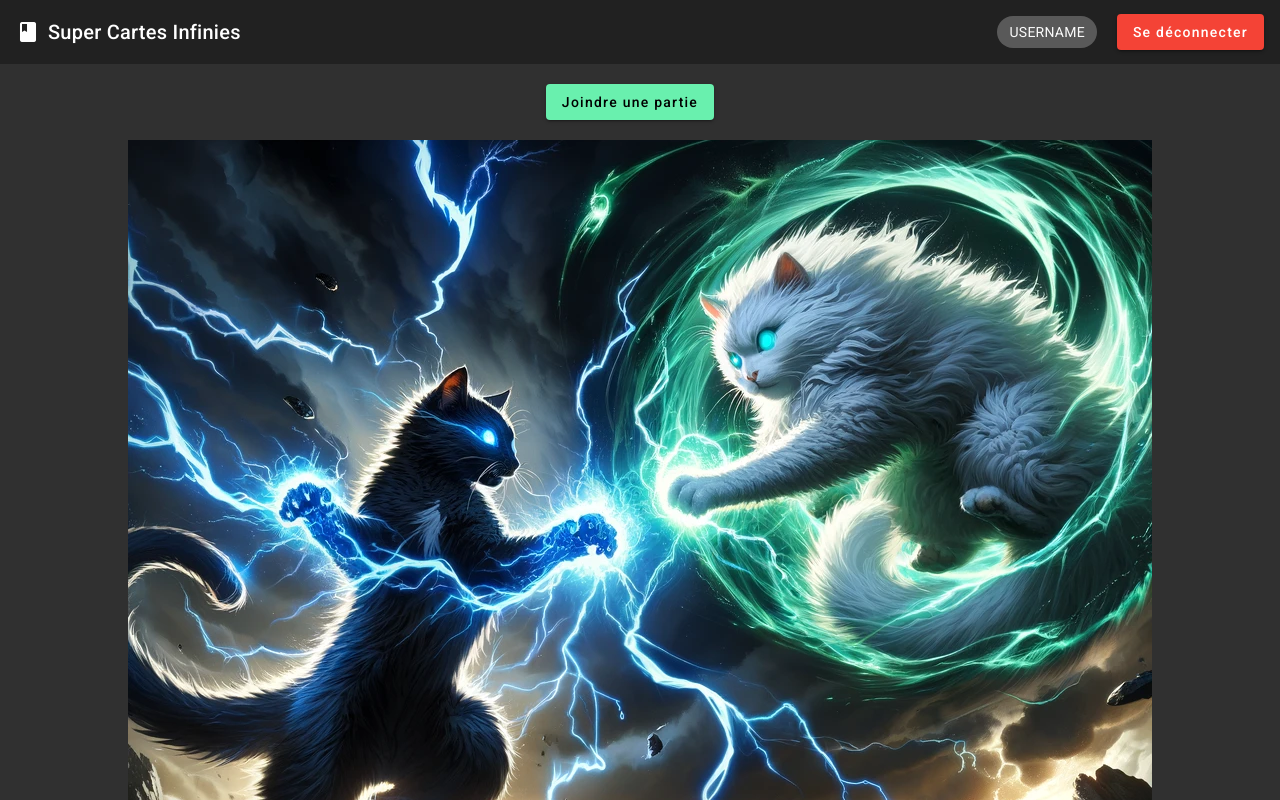
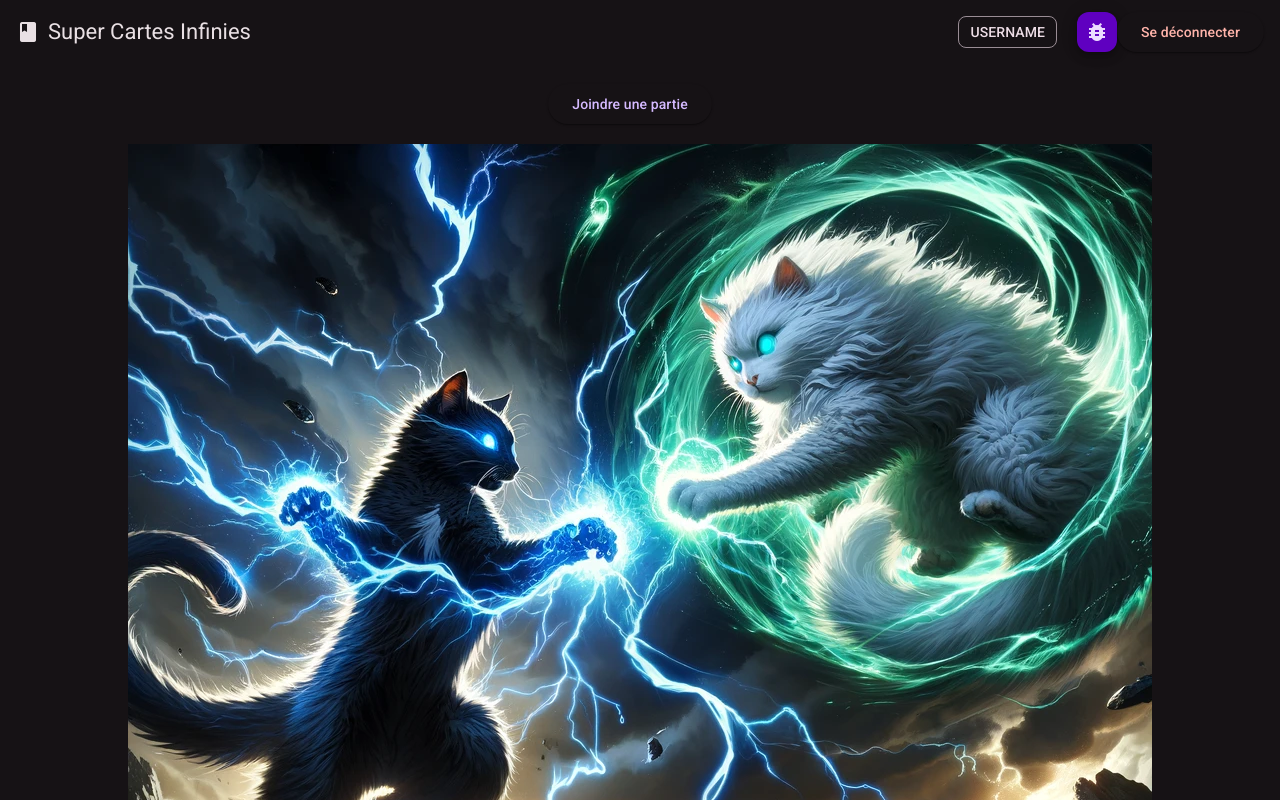
Before and after one commit to CEM-420-5W5/ngsci-depart, an Angular app: page / in a window 1280 px wide. Shown: the top 800 px of the page. Built offline with nearby package versions, Linux system fonts and the light colour scheme.

Commit message:
Event-debugger complet

```diff
--- a/angular.json
+++ b/angular.json
@@ -25,7 +25,7 @@
               "src/assets"
             ],
             "styles": [
-              "@angular/material/prebuilt-themes/purple-green.css",
+              "@angular/material/prebuilt-themes/magenta-violet.css",
               "src/styles.css"
             ],
             "scripts": [],
--- a/src/app/app.component.html
+++ b/src/app/app.component.html
@@ -1,5 +1,5 @@
 @if (matchService.match == null) {
-  <mat-toolbar style="display: flex;" >
+<mat-toolbar style="display: flex;">
   <mat-icon style="margin-right: 8px" routerLink="/">class</mat-icon>
   <a routerLink="/"><span>Super Cartes Infinies</span></a>
   <span style="flex: 1 1 auto;"></span>
@@ -8,6 +8,7 @@
     {{getUsername()}}
   </mat-chip>
   }
+  <a routerLink="event-debugger" mat-mini-fab color="accent"><mat-icon>bug_report</mat-icon></a>
   @if (isLogged()) {
   <button mat-raised-button color="warn" (click)="logout()">Se déconnecter</button>
   }
--- a/src/app/app.component.ts
+++ b/src/app/app.component.ts
@@ -1,6 +1,6 @@
 import { Component } from '@angular/core';
 import { MatchService } from './services/match.service';
-import { Router, RouterOutlet } from '@angular/router';
+import { Router, RouterOutlet, RouterLink } from '@angular/router';
 
 import { MatToolbarModule } from '@angular/material/toolbar';
 import { MatIconModule } from '@angular/material/icon';
@@ -17,13 +17,14 @@ import { MatButtonModule } from '@angular/material/button';
     MatIconModule,
     MatChipsModule,
     RouterOutlet,
+    RouterLink,
     MatButtonModule,
   ],
 })
 export class AppComponent {
   title = 'supercartesinfinies';
 
-  constructor(public router: Router, public matchService: MatchService) {}
+  constructor(public router: Router, public matchService: MatchService) { }
 
   isLogged() {
     // TODO: Gérer l'affichage du joueur lorsqu'il est connecté
--- a/src/app/match/match.component.ts
+++ b/src/app/match/match.component.ts
@@ -9,21 +9,22 @@ import { MatButtonModule } from '@angular/material/button';
 import { PlayerhandComponent } from './playerhand/playerhand.component';
 import { EnemyhandComponent } from './enemyhand/enemyhand.component';
 import { BattlefieldComponent } from './battlefield/battlefield.component';
+import { EventDebuggerService } from '../services/event-debugger.service';
 
 
 @Component({
-    selector: 'app-match',
-    templateUrl: './match.component.html',
-    styleUrls: ['./match.component.css'],
-    standalone: true,
-    imports: [BattlefieldComponent, EnemyhandComponent, PlayerhandComponent, MatButtonModule, HealthComponent]
+  selector: 'app-match',
+  templateUrl: './match.component.html',
+  styleUrls: ['./match.component.css'],
+  standalone: true,
+  imports: [BattlefieldComponent, EnemyhandComponent, PlayerhandComponent, MatButtonModule, HealthComponent]
 })
 export class MatchComponent implements OnInit {
 
-  constructor(private route: ActivatedRoute, public router: Router, public matchService:MatchService, public apiService:ApiService, public faker:FakerService) { }
+  constructor(private eventDebuggerService: EventDebuggerService, private route: ActivatedRoute, public router: Router, public matchService: MatchService, public apiService: ApiService, public faker: FakerService) { }
 
   async ngOnInit() {
-    let matchId:number  = parseInt(this.route.snapshot.params["id"]);
+    let matchId: number = parseInt(this.route.snapshot.params["id"]);
     // TODO Tâche Hub: Se connecter au Hub et obtenir le matchData
 
     // Test: À retirer une fois que le Hub est fonctionnel
@@ -31,6 +32,8 @@ export class MatchComponent implements OnInit {
     this.matchService.playTestMatch(cards);
 
     let fakeStartMatchEvent = this.faker.createFakeStartMatchEvent();
+    this.eventDebuggerService.addMatchEvent(fakeStartMatchEvent as any);
+
     this.matchService.applyEvent(fakeStartMatchEvent);
   }
 
@@ -50,6 +53,8 @@ export class MatchComponent implements OnInit {
 
     // On termine le tour de l'adversaire
     let adversaryFakeEndTurnEvent = this.faker.createFakePlayerEndTurnEvent(this.matchService.adversaryData!, this.matchService.playerData!);
+    this.eventDebuggerService.addMatchEvent(adversaryFakeEndTurnEvent as any);
+
     await this.matchService.applyEvent(adversaryFakeEndTurnEvent);
   }
 
@@ -61,6 +66,8 @@ export class MatchComponent implements OnInit {
   // Pour permettre de tester le visuel du gameplay avant d'avoir fait la logique sur le serveur
   fakeSurrender() {
     let fakeEndMatchEvent = this.faker.createFakeEndMatchEvent(this.matchService.adversaryData!);
+    this.eventDebuggerService.addMatchEvent(fakeEndMatchEvent as any);
+
     this.matchService.applyEvent(fakeEndMatchEvent);
   }
 
@@ -70,7 +77,7 @@ export class MatchComponent implements OnInit {
   }
 
   isVictory() {
-    if(this.matchService.matchData?.winningPlayerId)
+    if (this.matchService.matchData?.winningPlayerId)
       return this.matchService.matchData!.winningPlayerId === this.matchService.playerData!.playerId
     return false;
   }
--- a/src/app/services/event-debugger.service.ts
+++ b/src/app/services/event-debugger.service.ts
@@ -1,6 +1,7 @@
 import { Injectable } from '@angular/core';
 import { MatchEventDebuggerWrapper } from '../models/match-event-debugger-wrapper';
 import { MatchEvent } from '../models/models';
+import { log } from 'mermaid/dist/logger';
 
 @Injectable({
   providedIn: 'root',
--- a/src/app/services/match.service.ts
+++ b/src/app/services/match.service.ts
@@ -3,7 +3,6 @@ import { PlayerData } from '../models/models';
 import { Injectable } from '@angular/core';
 import { Match } from '../models/models';
 import { FakerService } from './faker.service';
-import { EventDebuggerService } from './event-debugger.service';
 
 @Injectable({
   providedIn: 'root'
@@ -19,7 +18,7 @@ export class MatchService {
   opponentSurrendered: boolean = false;
   isCurrentPlayerTurn: boolean = false;
 
-  constructor(private eventDebuggerService: EventDebuggerService, public faker: FakerService) { }
+  constructor(public faker: FakerService) { }
 
   clearMatch() {
     this.match = null;
@@ -64,7 +63,6 @@ export class MatchService {
   // La méthode qui passe à travers l'arbre d'évènements reçu par le serveur
   // Utiliser pour mettre les données à jour et jouer les animations
   async applyEvent(event: any) {
-    this.eventDebuggerService.addMatchEvent(event);
     console.log("ApplyingEvent: " + event.eventType);
 
     switch (event.eventType) {
--- a/src/index.html
+++ b/src/index.html
@@ -1,5 +1,6 @@
 <!doctype html>
 <html lang="en">
+
 <head>
   <meta charset="utf-8">
   <title>Supercartesinfinies</title>
@@ -9,10 +10,12 @@
   <link rel="preconnect" href="https://fonts.gstatic.com">
   <link href="https://fonts.googleapis.com/css2?family=Roboto:wght@300;400;500&display=swap" rel="stylesheet">
   <link href="https://fonts.googleapis.com/icon?family=Material+Icons" rel="stylesheet">
-  <link rel="stylesheet" href="https://use.fontawesome.com/releases/v5.5.0/css/all.css">
+  <link rel="stylesheet" href="https://use.fontawesome.com/releases/v6.7.2/css/all.css" />
   <script src="https://cdnjs.cloudflare.com/ajax/libs/microsoft-signalr/6.0.1/signalr.js"></script>
 </head>
+
 <body class="mat-app-background mat-typography">
   <app-root></app-root>
 </body>
+
 </html>
```
Lines whose indentation alone changed are shown as unchanged.
